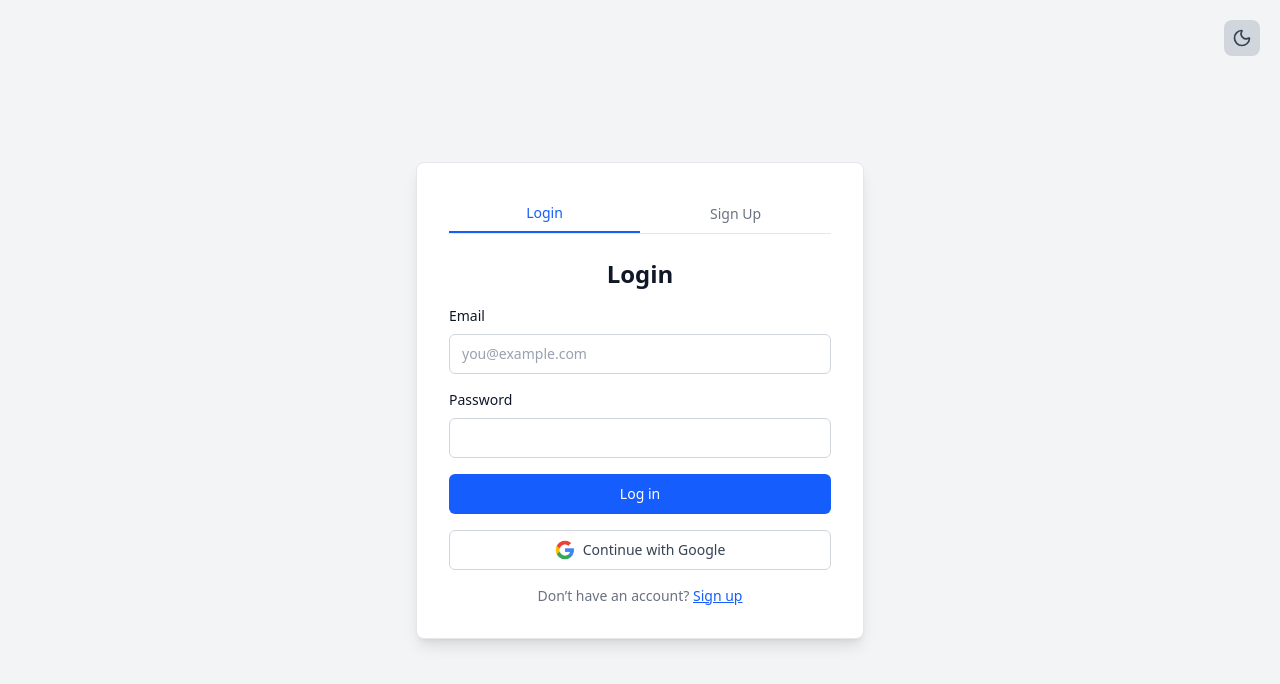
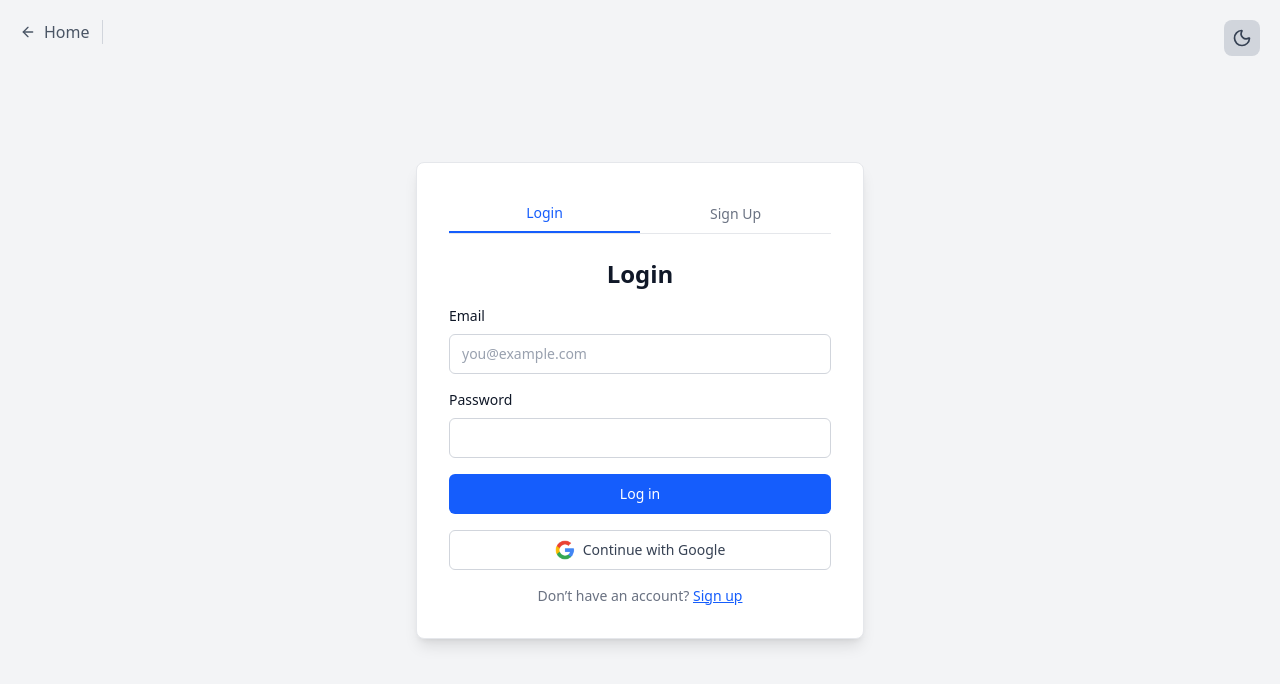
Before and after one commit to Hassaan-Munawar/E-commerce, a React (Vite) app: page /auth in a window 1280 px wide. Shown: the top 684 px of the page. Built offline with nearby package versions, Linux system fonts and the light colour scheme; no server answers.

Commit message:
minor changes

```diff
--- a/src/components/HomeLayout/HomeLayout.jsx
+++ b/src/components/HomeLayout/HomeLayout.jsx
@@ -57,9 +57,9 @@ export default function HomeLayout() {
                 <div className="flex items-center gap-4">
                     <button
                         onClick={toggleDarkMode}
-                        className={`p-2 rounded-lg cursor-pointer transition-colors ${darkMode
+                        className={`p-3 rounded-lg cursor-pointer transition-colors ${darkMode
                             ? "bg-gray-700 hover:bg-gray-600 text-yellow-400"
-                            : "bg-gray-100 hover:bg-gray-200 text-gray-700"
+                            : "bg-gray-200 hover:bg-gray-300 text-gray-700"
                             }`}
                         aria-label="Toggle theme"
                     >
@@ -136,7 +136,7 @@ export default function HomeLayout() {
                     ) : (
                         <button
                             onClick={() => toast.error("Please log in to browse products.")}
-                            className="inline-flex items-center px-8 py-4 font-semibold rounded-lg transition-all shadow-lg hover:shadow-xl bg-blue-600 text-white hover:bg-blue-700"
+                            className="inline-flex cursor-pointer items-center px-8 py-4 font-semibold rounded-lg transition-all shadow-lg hover:shadow-xl bg-blue-600 text-white hover:bg-blue-700"
                         >
                             Browse Products
                             <ArrowRight className="w-5 h-5 ml-2" />
--- a/src/main.jsx
+++ b/src/main.jsx
@@ -12,7 +12,7 @@ createRoot(document.getElementById('root')).render(
     <AuthProvider>
       <ProductsProvider>
         <ThemeProvider>
-          <ToastContainer />
+          <ToastContainer position="top-left" />
           <App />
         </ThemeProvider>
       </ProductsProvider>
--- a/src/pages/Auth.jsx
+++ b/src/pages/Auth.jsx
@@ -1,8 +1,8 @@
 import { useContext, useState } from "react";
 import supabase from "../utils/supabase";
-import { useNavigate } from "react-router";
+import { Link, useNavigate } from "react-router";
 import { toast } from "react-toastify";
-import { Loader2, Moon, Sun } from "lucide-react";
+import { ArrowLeft, Loader2, Moon, Sun } from "lucide-react";
 import { ThemeContext } from "../context/ThemeContext";
 import googleIcon from "../assets/google-icon.png";
 
@@ -75,6 +75,16 @@ export default function Auth() {
 
   return (
     <>
+      <div className="absolute top-5 z-10 left-5 flex items-center gap-3">
+        <Link
+          to="/"
+          className={`inline-flex items-center transition-colors ${darkMode ? "text-gray-300 hover:text-white" : "text-gray-600 hover:text-gray-900"}`}
+        >
+          <ArrowLeft className="w-4 h-4 mr-2" />
+          Home
+        </Link>
+        <div className={`h-6 w-px ${darkMode ? "bg-gray-600" : "bg-gray-300"}`} />
+      </div>
 
       <button
         onClick={toggleDarkMode}
```
Lines whose indentation alone changed are shown as unchanged.
